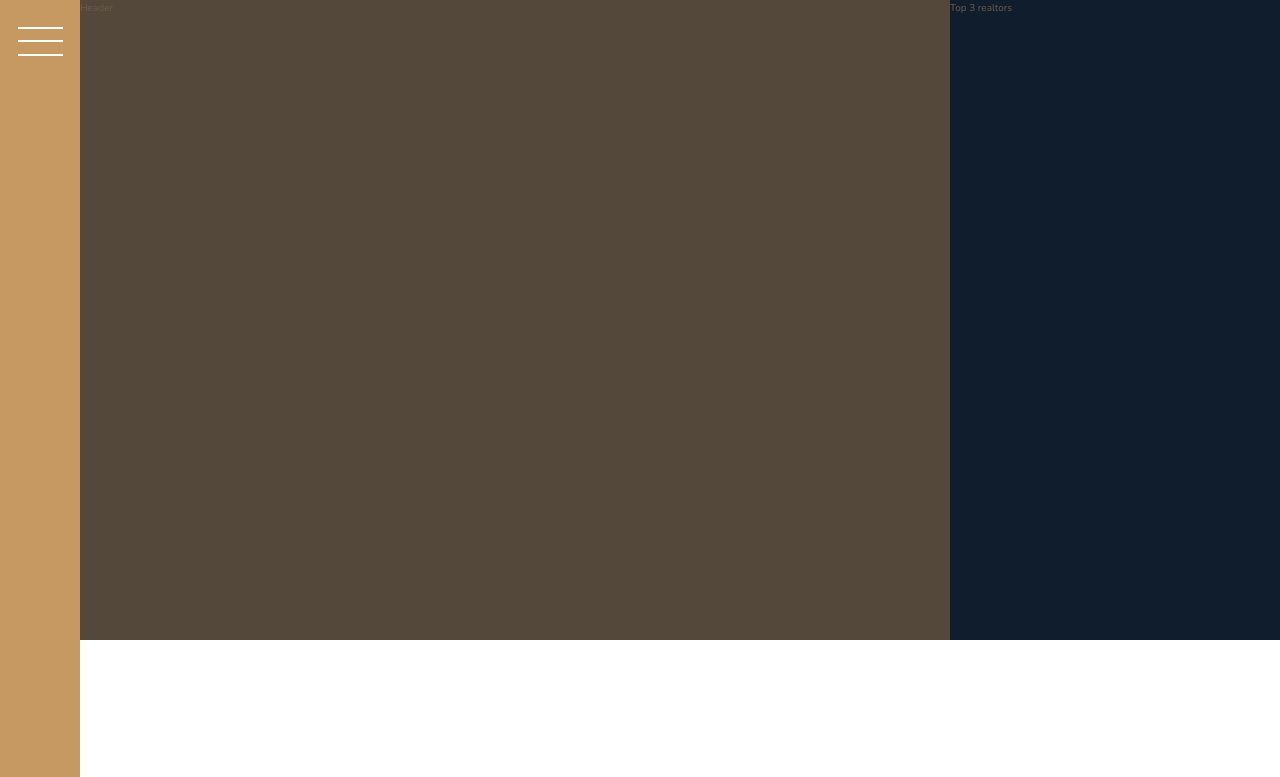
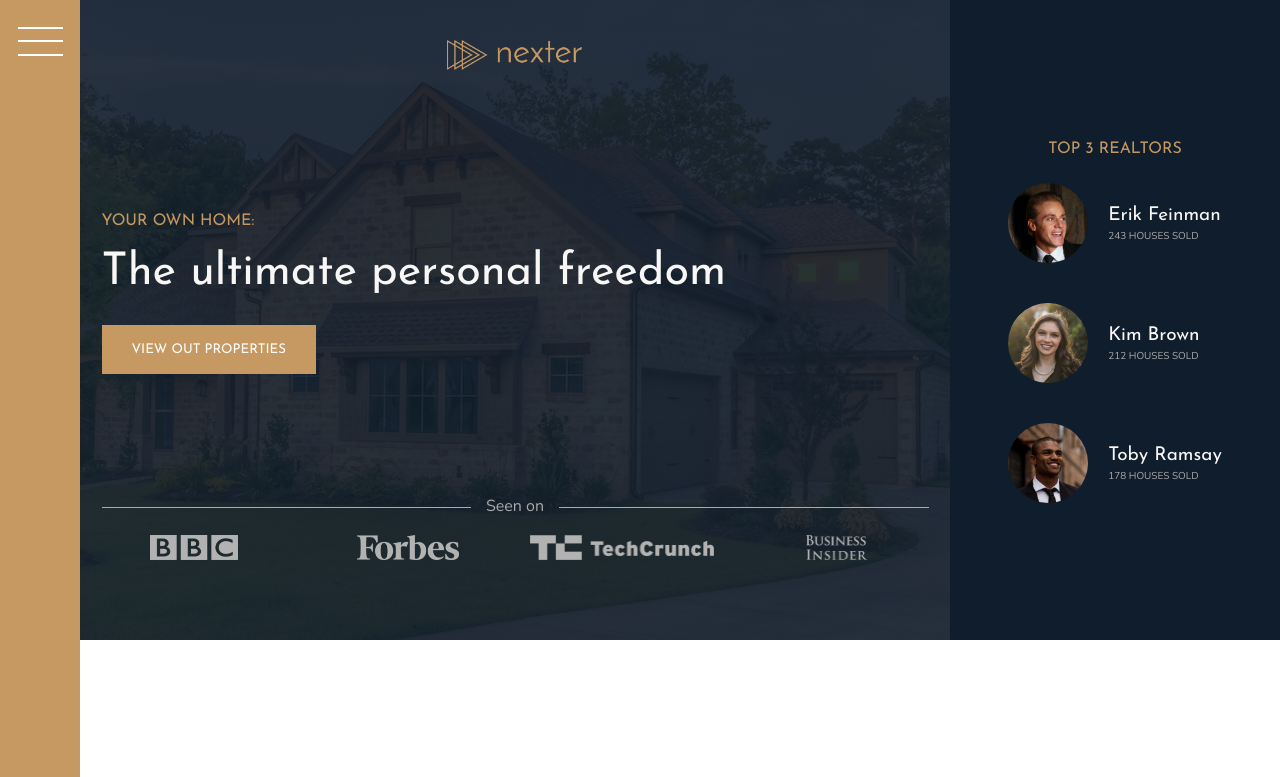
Before and after one commit to Arsenowy/nexter, a website: page index.html in a window 1280 px wide. Shown: the top 777 px of the page. Drawn offline with nearby package versions, Linux system fonts and the light colour scheme.

Commit message:
Add header

```diff
--- a/index.html
+++ b/index.html
@@ -19,9 +19,42 @@
       <button class="nav-btn"></button>
     </div>
 
-    <header class="header">Header</header>
+    <header class="header">
+      <img src="img/logo.png" alt="Nexter logo" class="header__logo" />
+      <h3 class="heading-3">Your own home:</h3>
+      <h1 class="heading-1">The ultimate personal freedom</h1>
+      <button class="btn header__btn">View out properties</button>
+      <div class="header__seenon-text">Seen on</div>
+      <div class="header__seenon-logo">
+        <img src="img/logo-bbc.png" alt="Seen on logo 1" />
+        <img src="img/logo-forbes.png" alt="Seen on logo 2" />
+        <img src="img/logo-techcrunch.png" alt="Seen on logo 3" />
+        <img src="img/logo-bi.png" alt="Seen on logo 4" />
+      </div>
+    </header>
 
-    <div class="realtors">Top 3 realtors</div>
+    <div class="realtors">
+      <h3 class="heading-3">Top 3 realtors</h3>
+      <div class="realtors__list">
+        <img src="img/realtor-1.jpeg" alt="realtor-1" class="realtors__img" />
+        <div class="realtors__details">
+          <h4 class="heading-4 heading-4--light">Erik Feinman</h4>
+          <p class="realtors__sold">243 houses sold</p>
+        </div>
+
+        <img src="img/realtor-2.jpeg" alt="realtor-2" class="realtors__img" />
+        <div class="realtors__details">
+          <h4 class="heading-4 heading-4--light">Kim Brown</h4>
+          <p class="realtors__sold">212 houses sold</p>
+        </div>
+
+        <img src="img/realtor-3.jpeg" alt="realtor-3" class="realtors__img" />
+        <div class="realtors__details">
+          <h4 class="heading-4 heading-4--light">Toby Ramsay</h4>
+          <p class="realtors__sold">178 houses sold</p>
+        </div>
+      </div>
+    </div>
 
     <section class="features">
       <div class="feature">
--- a/sass/_header.scss
+++ b/sass/_header.scss
@@ -1,5 +1,58 @@
 .header {
-  background-color: $color-grey-dark-1;
+  background-image: linear-gradient(
+      rgba($color-secondary, 0.9),
+      rgba($color-secondary, 0.9)
+    ),
+    url(../img/hero.jpeg);
+  background-position: center;
+  grid-column: full-start / col-end 6;
+  padding: 8rem;
+  padding-top: 4rem;
 
-  grid-column: full-start / col-end 6;
+  display: grid;
+  grid-template-rows: 1fr min-content 6rem 1fr;
+  grid-template-columns: max-content;
+  grid-row-gap: 1.5rem;
+  justify-content: center;
+
+  &__logo {
+    height: 3rem;
+    justify-self: center;
+  }
+
+  &__btn {
+    justify-self: start;
+    align-self: start;
+  }
+
+  &__seenon-text {
+    font-size: 1.6rem;
+    color: $color-grey-light-2;
+
+    display: grid;
+    grid-template-columns: 1fr max-content 1fr;
+    grid-column-gap: 1.5rem;
+    align-items: center;
+    justify-content: center;
+
+    &::before,
+    &::after {
+      content: '';
+      height: 1px;
+      display: block;
+      background-color: currentColor;
+    }
+  }
+
+  &__seenon-logo {
+    display: grid;
+    grid-template-columns: repeat(4, 1fr);
+    grid-column-gap: 3rem;
+    justify-items: center;
+
+    img {
+      height: 2.5rem;
+      filter: brightness(0.7);
+    }
+  }
 }
--- a/sass/_realtors.scss
+++ b/sass/_realtors.scss
@@ -2,4 +2,31 @@
   background-color: $color-secondary;
 
   grid-column: col-start 7 / full-end;
+  padding: 3rem;
+
+  display: grid;
+  align-content: center;
+  justify-content: center;
+  justify-items: center;
+  grid-row-gap: 2rem;
+
+  &__list {
+    display: grid;
+    grid-template-columns: min-content max-content;
+    grid-column-gap: 2rem;
+    grid-row-gap: 5vh;
+    align-items: center;
+  }
+
+  &__img {
+    width: 8rem;
+    border-radius: 50%;
+    display: block;
+  }
+
+  &__sold {
+    text-transform: uppercase;
+    color: $color-grey-light-2;
+    margin-top: -3px;
+  }
 }
--- a/sass/_typography.scss
+++ b/sass/_typography.scss
@@ -5,6 +5,9 @@
 
 .heading-1 {
   @extend %heading;
+  font-size: 4.5rem;
+  color: $color-grey-light-1;
+  line-height: 1;
 }
 
 .heading-2 {
```
Also changed, not shown: css/style.css.
